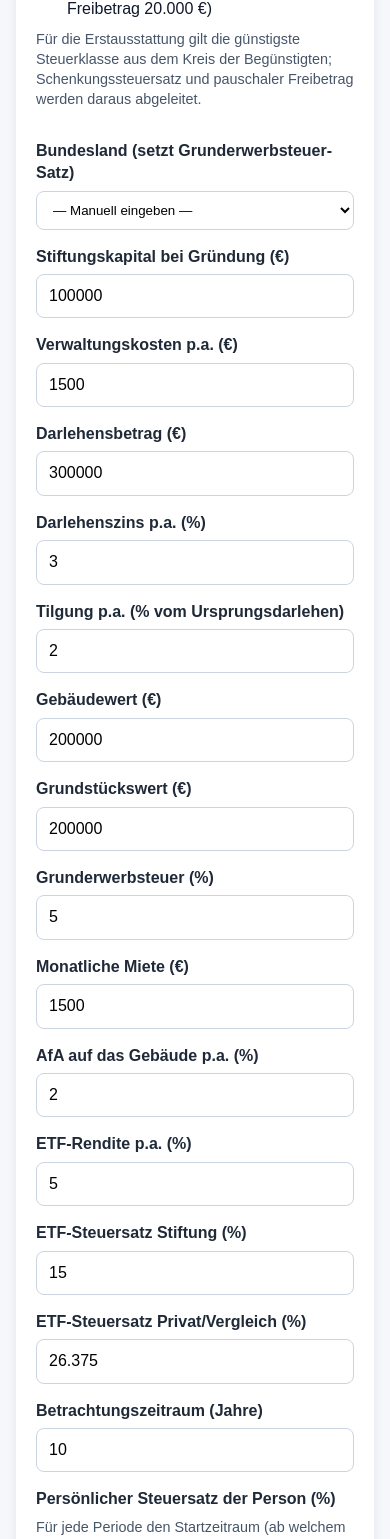
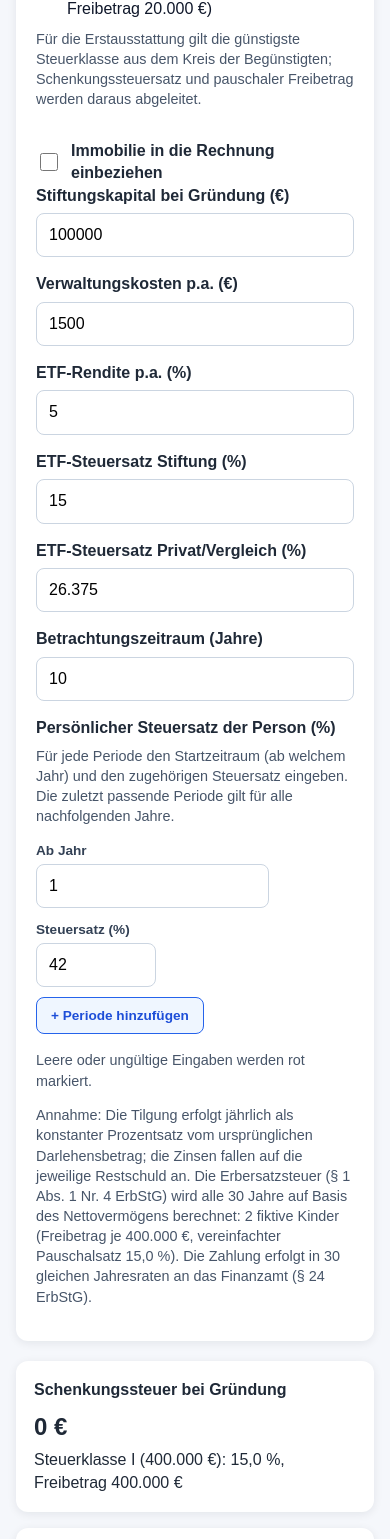
Before and after one commit to maorun/family-foundation, a Next.js app: page / in a window 390 px wide. Shown: the part 814-2353 px from the top of the page. Built offline with nearby package versions, Linux system fonts and the light colour scheme.

Commit message:
Add Immobilie enable/disable checkbox (default off)

```diff
--- a/app/page.js
+++ b/app/page.js
@@ -25,6 +25,7 @@ const FIELD_DEFINITIONS = [
     min: 0,
     step: "1000",
     defaultValue: 300000,
+    realEstate: true,
   },
   {
     id: "loanInterestRate",
@@ -32,6 +33,7 @@ const FIELD_DEFINITIONS = [
     min: 0,
     step: "0.1",
     defaultValue: 3,
+    realEstate: true,
   },
   {
     id: "loanRepaymentRate",
@@ -39,6 +41,7 @@ const FIELD_DEFINITIONS = [
     min: 0,
     step: "0.1",
     defaultValue: 2,
+    realEstate: true,
   },
   {
     id: "buildingValue",
@@ -46,6 +49,7 @@ const FIELD_DEFINITIONS = [
     min: 0,
     step: "1000",
     defaultValue: 200000,
+    realEstate: true,
   },
   {
     id: "landValue",
@@ -53,6 +57,7 @@ const FIELD_DEFINITIONS = [
     min: 0,
     step: "1000",
     defaultValue: 200000,
+    realEstate: true,
   },
   {
     id: "realEstateTaxRate",
@@ -61,6 +66,7 @@ const FIELD_DEFINITIONS = [
     max: 10,
     step: "0.5",
     defaultValue: 5.0,
+    realEstate: true,
   },
   {
     id: "monthlyRent",
@@ -68,6 +74,7 @@ const FIELD_DEFINITIONS = [
     min: 0,
     step: "50",
     defaultValue: 1500,
+    realEstate: true,
   },
   {
     id: "depreciationRate",
@@ -75,6 +82,7 @@ const FIELD_DEFINITIONS = [
     min: 0,
     step: "0.1",
     defaultValue: 2,
+    realEstate: true,
   },
   {
     id: "etfReturnRate",
@@ -195,6 +203,16 @@ const CHART_MIN_VALUE_FLOOR = 0;
 const DEFAULT_FORM_VALUES = Object.fromEntries(
   FIELD_DEFINITIONS.map((field) => [field.id, String(field.defaultValue)]),
 );
+
+const REAL_ESTATE_FIELD_IDS = new Set(
+  FIELD_DEFINITIONS.filter((f) => f.realEstate).map((f) => f.id),
+);
+
+function getEffectiveFormValues(formValues, includeRealEstate) {
+  if (includeRealEstate) return formValues;
+  const zeros = Object.fromEntries([...REAL_ESTATE_FIELD_IDS].map((id) => [id, "0"]));
+  return { ...formValues, ...zeros };
+}
 
 function formatCurrency(value) {
   return currency.format(value);
@@ -865,7 +883,7 @@ function calculateProjection(input) {
 
 const DEFAULT_RESULT = calculateProjection({
   ...createProjectionInput(
-    validateFormValues(DEFAULT_FORM_VALUES).input,
+    validateFormValues(getEffectiveFormValues(DEFAULT_FORM_VALUES, false)).input,
     getRelationshipOption(DEFAULT_RELATIONSHIP_ID),
     false,
     validatePersonalTaxSteps(DEFAULT_PERSONAL_TAX_STEPS).parsedSteps,
@@ -903,6 +921,7 @@ export default function Home() {
       bundesland,
       personalTaxSteps,
       selectedOverviewYear,
+      includeRealEstate,
       result,
     },
     setState,
@@ -914,6 +933,7 @@ export default function Home() {
     bundesland: null,
     personalTaxSteps: DEFAULT_PERSONAL_TAX_STEPS,
     selectedOverviewYear: "all",
+    includeRealEstate: false,
     result: DEFAULT_RESULT,
   });
 
@@ -930,7 +950,8 @@ export default function Home() {
       const nextBundesland = parsed.bundesland ?? null;
       const nextPersonalTaxSteps = parsed.personalTaxSteps ?? DEFAULT_PERSONAL_TAX_STEPS;
       const nextSelectedOverviewYear = parsed.selectedOverviewYear ?? "all";
-      const nextValidation = validateFormValues(nextFormValues);
+      const nextIncludeRealEstate = parsed.includeRealEstate ?? false;
+      const nextValidation = validateFormValues(getEffectiveFormValues(nextFormValues, nextIncludeRealEstate));
       const nextTaxValidation = validatePersonalTaxSteps(nextPersonalTaxSteps);
       const nextRelationship = getRelationshipOption(nextRelationshipId);
       // eslint-disable-next-line react-hooks/set-state-in-effect
@@ -942,14 +963,15 @@ export default function Home() {
         bundesland: nextBundesland,
         personalTaxSteps: nextPersonalTaxSteps,
         selectedOverviewYear: nextSelectedOverviewYear,
+        includeRealEstate: nextIncludeRealEstate,
         result: nextValidation.input && nextTaxValidation.parsedSteps
           ? calculateProjection(
               createProjectionInput(
                 nextValidation.input,
                 nextRelationship,
-                nextSurplusToRepayment,
+                nextIncludeRealEstate ? nextSurplusToRepayment : false,
                 nextTaxValidation.parsedSteps,
-                nextComparePaysRealEstateTax,
+                nextIncludeRealEstate ? nextComparePaysRealEstateTax : false,
               ),
             )
           : DEFAULT_RESULT,
@@ -973,6 +995,7 @@ export default function Home() {
             bundesland,
             personalTaxSteps,
             selectedOverviewYear,
+            includeRealEstate,
           }),
         );
       } catch {
@@ -988,9 +1011,13 @@ export default function Home() {
     bundesland,
     personalTaxSteps,
     selectedOverviewYear,
+    includeRealEstate,
   ]);
 
-  const validation = useMemo(() => validateFormValues(formValues), [formValues]);
+  const validation = useMemo(
+    () => validateFormValues(getEffectiveFormValues(formValues, includeRealEstate)),
+    [formValues, includeRealEstate],
+  );
   const taxStepsValidation = useMemo(() => validatePersonalTaxSteps(personalTaxSteps), [personalTaxSteps]);
   const hasInvalidFields = validation.invalidIds.length > 0;
   const hasInvalidTaxSteps = taxStepsValidation.parsedSteps === null;
@@ -1032,11 +1059,13 @@ export default function Home() {
       title: "Grunderwerbsteuer",
       value: formatCurrency(result.realEstateTax),
       detail: `${formatPercent(result.input.realEstateTaxRate * 100)} auf ${formatCurrency(result.propertyValue)}`,
+      realEstateOnly: true,
     },
     {
       title: "Kaufpreis Immobilie",
       value: formatCurrency(result.propertyValue),
       detail: `Gebäude ${formatCurrency(result.input.buildingValue)} + Grundstück ${formatCurrency(result.input.landValue)}`,
+      realEstateOnly: true,
     },
     {
       title: result.deferredPurchase
@@ -1044,6 +1073,7 @@ export default function Home() {
         : "Annuitätsdarlehen (Jahr 1)",
       value: formatCurrency(result.input.loanAmount * (result.input.loanInterestRate + result.input.loanRepaymentRate)),
       detail: `Zinsrate ${formatPercent(result.input.loanInterestRate * 100)} + Tilgungsrate ${formatPercent(result.input.loanRepaymentRate * 100)} auf ${formatCurrency(result.input.loanAmount)}`,
+      realEstateOnly: true,
     },
     {
       title: "Mieteinnahmen p.a.",
@@ -1051,13 +1081,16 @@ export default function Home() {
       detail: result.deferredPurchase && result.purchaseYear === null
         ? "Immobilie nicht erworben im Betrachtungszeitraum – keine Mieteinnahmen"
         : `${formatCurrency(result.input.monthlyRent)} pro Monat${result.deferredPurchase && result.purchaseYear !== null ? ` (ab Jahr ${result.purchaseYear})` : ""}`,
+      realEstateOnly: true,
     },
     {
       title: "AfA p.a.",
       value: formatCurrency(result.annualDepreciationBase),
       detail: `${formatPercent(result.input.depreciationRate * 100)} auf ${formatCurrency(result.depreciableBuildingBase)}${result.deferredPurchase && result.purchaseYear !== null ? ` (ab Jahr ${result.purchaseYear})` : ""}`,
-    },
-    result.deferredPurchase
+      realEstateOnly: true,
+    },
+    {
+      ...(result.deferredPurchase
         ? {
             title: result.purchaseYear !== null
               ? `Stiftung: Immobilienkauf in Jahr ${result.purchaseYear}`
@@ -1073,6 +1106,8 @@ export default function Home() {
             title: "Stiftung: Startliquidität nach Ankauf",
             value: formatCurrency(result.initialCash),
             detail: "Jahr 0 vor laufender Bewirtschaftung",
+          }),
+      realEstateOnly: true,
     },
     {
       title: "Stiftung: Nettovermögen Jahr 1",
@@ -1090,13 +1125,16 @@ export default function Home() {
       title: `Person: Vermögensposition Jahr ${result.input.projectionYears}`,
       value: formatCurrency(lastYear.personAssetPosition),
       detail: `Persönlicher Steuersatz ${formatPercent(lastYear.personalTaxRate * 100)}, ETF-Rendite ${formatPercent(result.input.etfReturnRate * 100)}, ETF-Steuer ${formatPercent(result.input.privateEtfTaxRate * 100)}, Teilfreistellung ${formatPercent(result.input.privateEtfPartialExemptionRate * 100)}`,
-    },
-    {
-      title: `Vergleichsvermögen Jahr ${result.input.projectionYears} (Privatvermietung)`,
+      realEstateOnly: true,
+    },
+    {
+      title: `Vergleichsvermögen Jahr ${result.input.projectionYears} (${includeRealEstate ? "Privatvermietung" : "Privates ETF-Investment"})`,
       value: formatCurrency(lastYear.compareWealth),
-      detail: `Ohne Stiftung, ohne Darlehen, ohne Verwaltungskosten, Mieteinnahmen zu ${formatPercent(lastYear.personalTaxRate * 100)} versteuert${compareTaxCardDetail}, positive Liquidität in ETF (${formatPercent(result.input.etfReturnRate * 100)}; ETF-Steuer ${formatPercent(result.input.privateEtfTaxRate * 100)}; Teilfreistellung ${formatPercent(result.input.privateEtfPartialExemptionRate * 100)})`,
-    },
-  ];
+      detail: includeRealEstate
+        ? `Ohne Stiftung, ohne Darlehen, ohne Verwaltungskosten, Mieteinnahmen zu ${formatPercent(lastYear.personalTaxRate * 100)} versteuert${compareTaxCardDetail}, positive Liquidität in ETF (${formatPercent(result.input.etfReturnRate * 100)}; ETF-Steuer ${formatPercent(result.input.privateEtfTaxRate * 100)}; Teilfreistellung ${formatPercent(result.input.privateEtfPartialExemptionRate * 100)})`
+        : `Ohne Stiftung, Kapital direkt in ETF investiert (${formatPercent(result.input.etfReturnRate * 100)}; ETF-Steuer ${formatPercent(result.input.privateEtfTaxRate * 100)}; Teilfreistellung ${formatPercent(result.input.privateEtfPartialExemptionRate * 100)})`,
+    },
+  ].filter((card) => !card.realEstateOnly || includeRealEstate);
 
   const wealthChart = useMemo(() => {
     if (result.rows.length === 0) {
@@ -1129,7 +1167,7 @@ export default function Home() {
     const innerHeight = chartHeight - margin.top - margin.bottom;
     const maxIndex = Math.max(1, result.rows.length - 1);
 
-    const series = [
+    const allSeries = [
       {
         id: "foundation",
         label: "Stiftung",
@@ -1147,6 +1185,7 @@ export default function Home() {
           year: row.year,
           value: row.personAssetPosition,
         })),
+        realEstateOnly: true,
       },
       {
         id: "total",
@@ -1156,10 +1195,13 @@ export default function Home() {
           year: row.year,
           value: row.foundationWealth + row.personAssetPosition,
         })),
+        realEstateOnly: true,
       },
       {
         id: "compare",
-        label: "Vergleich: Privatvermietung (ohne Stiftung)",
+        label: includeRealEstate
+          ? "Vergleich: Privatvermietung (ohne Stiftung)"
+          : "Vergleich: Privates ETF-Investment (ohne Stiftung)",
         color: "#ea580c",
         values: result.rows.map((row) => ({
           year: row.year,
@@ -1167,6 +1209,7 @@ export default function Home() {
         })),
       },
     ];
+    const series = allSeries.filter((s) => !s.realEstateOnly || includeRealEstate);
 
     const allValues = series.flatMap((line) => line.values.map((entry) => entry.value));
     const minValue = Math.min(CHART_MIN_VALUE_FLOOR, ...allValues);
@@ -1230,7 +1273,7 @@ export default function Home() {
       xTicks,
       breakEven,
     };
-  }, [result.rows]);
+  }, [result.rows, includeRealEstate]);
 
   function handleFieldChange(fieldId, value) {
     setState((currentState) => {
@@ -1238,7 +1281,7 @@ export default function Home() {
         ...currentState.formValues,
         [fieldId]: value,
       };
-      const nextValidation = validateFormValues(nextFormValues);
+      const nextValidation = validateFormValues(getEffectiveFormValues(nextFormValues, currentState.includeRealEstate));
       const nextTaxValidation = validatePersonalTaxSteps(currentState.personalTaxSteps);
 
       return {
@@ -1249,9 +1292,9 @@ export default function Home() {
               createProjectionInput(
                 nextValidation.input,
                 getRelationshipOption(currentState.relationshipId),
-                currentState.surplusToRepayment,
+                currentState.includeRealEstate ? currentState.surplusToRepayment : false,
                 nextTaxValidation.parsedSteps,
-                currentState.comparePaysRealEstateTax,
+                currentState.includeRealEstate ? currentState.comparePaysRealEstateTax : false,
               ),
             )
           : currentState.result,
@@ -1261,7 +1304,7 @@ export default function Home() {
 
   function handleRelationshipChange(nextRelationshipId) {
     setState((currentState) => {
-      const nextValidation = validateFormValues(currentState.formValues);
+      const nextValidation = validateFormValues(getEffectiveFormValues(currentState.formValues, currentState.includeRealEstate));
       const nextTaxValidation = validatePersonalTaxSteps(currentState.personalTaxSteps);
       const nextRelationship = getRelationshipOption(nextRelationshipId);
       return {
@@ -1272,9 +1315,9 @@ export default function Home() {
               createProjectionInput(
                 nextValidation.input,
                 nextRelationship,
-                currentState.surplusToRepayment,
+                currentState.includeRealEstate ? currentState.surplusToRepayment : false,
                 nextTaxValidation.parsedSteps,
-                currentState.comparePaysRealEstateTax,
+                currentState.includeRealEstate ? currentState.comparePaysRealEstateTax : false,
               ),
             )
           : currentState.result,
@@ -1284,7 +1327,7 @@ export default function Home() {
 
   function handleSurplusToggle(checked) {
     setState((currentState) => {
-      const nextValidation = validateFormValues(currentState.formValues);
+      const nextValidation = validateFormValues(getEffectiveFormValues(currentState.formValues, currentState.includeRealEstate));
       const nextTaxValidation = validatePersonalTaxSteps(currentState.personalTaxSteps);
       return {
         ...currentState,
@@ -1306,7 +1349,7 @@ export default function Home() {
 
   function handleCompareRealEstateTaxToggle(checked) {
     setState((currentState) => {
-      const nextValidation = validateFormValues(currentState.formValues);
+      const nextValidation = validateFormValues(getEffectiveFormValues(currentState.formValues, currentState.includeRealEstate));
       const nextTaxValidation = validatePersonalTaxSteps(currentState.personalTaxSteps);
       return {
         ...currentState,
@@ -1326,13 +1369,35 @@ export default function Home() {
     });
   }
 
+  function handleIncludeRealEstateToggle(checked) {
+    setState((currentState) => {
+      const nextValidation = validateFormValues(getEffectiveFormValues(currentState.formValues, checked));
+      const nextTaxValidation = validatePersonalTaxSteps(currentState.personalTaxSteps);
+      return {
+        ...currentState,
+        includeRealEstate: checked,
+        result: nextValidation.input && nextTaxValidation.parsedSteps
+          ? calculateProjection(
+              createProjectionInput(
+                nextValidation.input,
+                getRelationshipOption(currentState.relationshipId),
+                checked ? currentState.surplusToRepayment : false,
+                nextTaxValidation.parsedSteps,
+                checked ? currentState.comparePaysRealEstateTax : false,
+              ),
+            )
+          : currentState.result,
+      };
+    });
+  }
+
   function handleBundeslandChange(name) {
     const bl = BUNDESLAENDER.find((b) => b.name === name) ?? null;
     setState((currentState) => {
       const nextFormValues = bl
         ? { ...currentState.formValues, realEstateTaxRate: String(bl.rate) }
         : currentState.formValues;
-      const nextValidation = validateFormValues(nextFormValues);
+      const nextValidation = validateFormValues(getEffectiveFormValues(nextFormValues, currentState.includeRealEstate));
       const nextTaxValidation = validatePersonalTaxSteps(currentState.personalTaxSteps);
       return {
         ...currentState,
@@ -1343,9 +1408,9 @@ export default function Home() {
               createProjectionInput(
                 nextValidation.input,
                 getRelationshipOption(currentState.relationshipId),
-                currentState.surplusToRepayment,
+                currentState.includeRealEstate ? currentState.surplusToRepayment : false,
                 nextTaxValidation.parsedSteps,
-                currentState.comparePaysRealEstateTax,
+                currentState.includeRealEstate ? currentState.comparePaysRealEstateTax : false,
               ),
             )
           : currentState.result,
@@ -1358,7 +1423,7 @@ export default function Home() {
       const nextSteps = currentState.personalTaxSteps.map((step, i) =>
         i === index ? { ...step, [field]: value } : step,
       );
-      const nextValidation = validateFormValues(currentState.formValues);
+      const nextValidation = validateFormValues(getEffectiveFormValues(currentState.formValues, currentState.includeRealEstate));
       const nextTaxValidation = validatePersonalTaxSteps(nextSteps);
       return {
         ...currentState,
@@ -1368,9 +1433,9 @@ export default function Home() {
               createProjectionInput(
                 nextValidation.input,
                 getRelationshipOption(currentState.relationshipId),
-                currentState.surplusToRepayment,
+                currentState.includeRealEstate ? currentState.surplusToRepayment : false,
                 nextTaxValidation.parsedSteps,
-                currentState.comparePaysRealEstateTax,
+                currentState.includeRealEstate ? currentState.comparePaysRealEstateTax : false,
               ),
             )
           : currentState.result,
@@ -1384,7 +1449,7 @@ export default function Home() {
       const lastFromYear = parseNumber(String(lastStep?.fromYear ?? "0")) ?? 0;
       const newStep = { fromYear: String(lastFromYear + 1), rate: lastStep?.rate ?? "42" };
       const nextSteps = [...currentState.personalTaxSteps, newStep];
-      const nextValidation = validateFormValues(currentState.formValues);
+      const nextValidation = validateFormValues(getEffectiveFormValues(currentState.formValues, currentState.includeRealEstate));
       const nextTaxValidation = validatePersonalTaxSteps(nextSteps);
       return {
         ...currentState,
@@ -1394,9 +1459,9 @@ export default function Home() {
               createProjectionInput(
                 nextValidation.input,
                 getRelationshipOption(currentState.relationshipId),
-                currentState.surplusToRepayment,
+                currentState.includeRealEstate ? currentState.surplusToRepayment : false,
                 nextTaxValidation.parsedSteps,
-                currentState.comparePaysRealEstateTax,
+                currentState.includeRealEstate ? currentState.comparePaysRealEstateTax : false,
               ),
             )
           : currentState.result,
@@ -1408,7 +1473,7 @@ export default function Home() {
     setState((currentState) => {
       if (currentState.personalTaxSteps.length <= 1) return currentState;
       const nextSteps = currentState.personalTaxSteps.filter((_, i) => i !== index);
-      const nextValidation = validateFormValues(currentState.formValues);
+      const nextValidation = validateFormValues(getEffectiveFormValues(currentState.formValues, currentState.includeRealEstate));
       const nextTaxValidation = validatePersonalTaxSteps(nextSteps);
       return {
         ...currentState,
@@ -1418,9 +1483,9 @@ export default function Home() {
               createProjectionInput(
                 nextValidation.input,
                 getRelationshipOption(currentState.relationshipId),
-                currentState.surplusToRepayment,
+                currentState.includeRealEstate ? currentState.surplusToRepayment : false,
                 nextTaxValidation.parsedSteps,
-                currentState.comparePaysRealEstateTax,
+                currentState.includeRealEstate ? currentState.comparePaysRealEstateTax : false,
               ),
             )
           : currentState.result,
@@ -1487,6 +1552,19 @@ export default function Home() {
               Für die Erstausstattung gilt die günstigste Steuerklasse aus dem Kreis der Begünstigten; Schenkungssteuersatz und pauschaler Freibetrag werden daraus abgeleitet.
             </p>
           </fieldset>
+          <div className={styles.checkboxRow}>
+            <input
+              id="includeRealEstate"
+              type="checkbox"
+              checked={includeRealEstate}
+              onChange={(event) => handleIncludeRealEstateToggle(event.target.checked)}
+              className={styles.checkbox}
+            />
+            <label htmlFor="includeRealEstate" className={styles.checkboxLabel}>
+              Immobilie in die Rechnung einbeziehen
+            </label>
+          </div>
+          {includeRealEstate && (
             <div className={styles.bundeslandRow}>
               <label htmlFor="bundesland" className={styles.fieldLabel}>
                 Bundesland (setzt Grunderwerbsteuer-Satz)
@@ -1505,8 +1583,10 @@ export default function Home() {
                 ))}
               </select>
             </div>
+          )}
           <div className={styles.grid}>
             {FIELD_DEFINITIONS.map((field) => {
+              if (field.realEstate && !includeRealEstate) return null;
               const isInvalid = validation.invalidIds.includes(field.id);
 
               return (
@@ -1596,6 +1676,8 @@ export default function Home() {
               die zuletzt gültigen Ergebnisse sichtbar.
             </p>
           ) : null}
+          {includeRealEstate && (
+            <>
               <div className={styles.checkboxRow}>
                 <input
                   id="surplusToRepayment"
@@ -1620,6 +1702,8 @@ export default function Home() {
                   Vergleichsvermögen zahlt Grunderwerbsteuer
                 </label>
               </div>
+            </>
+          )}
           <p className={styles.hint}>
             Annahme: Die Tilgung erfolgt jährlich als konstanter Prozentsatz vom
             ursprünglichen Darlehensbetrag; die Zinsen fallen auf die jeweilige
```
Lines whose indentation alone changed are shown as unchanged.
